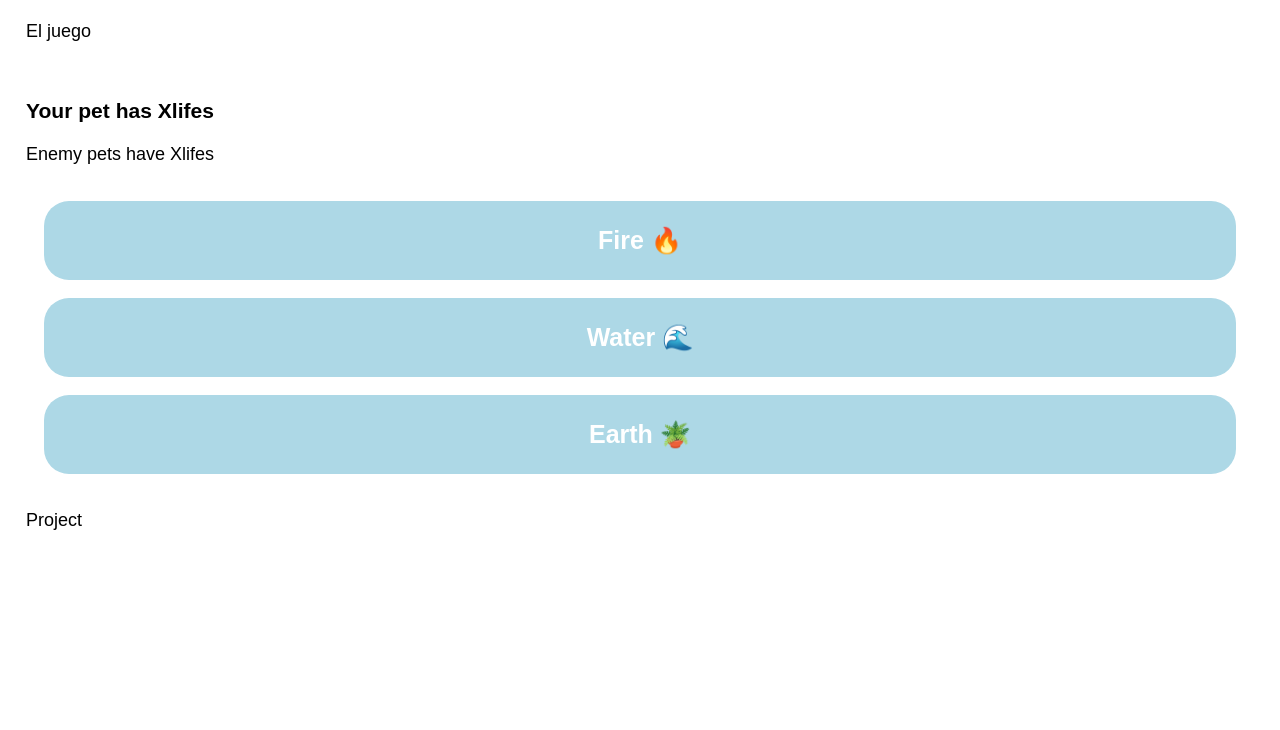
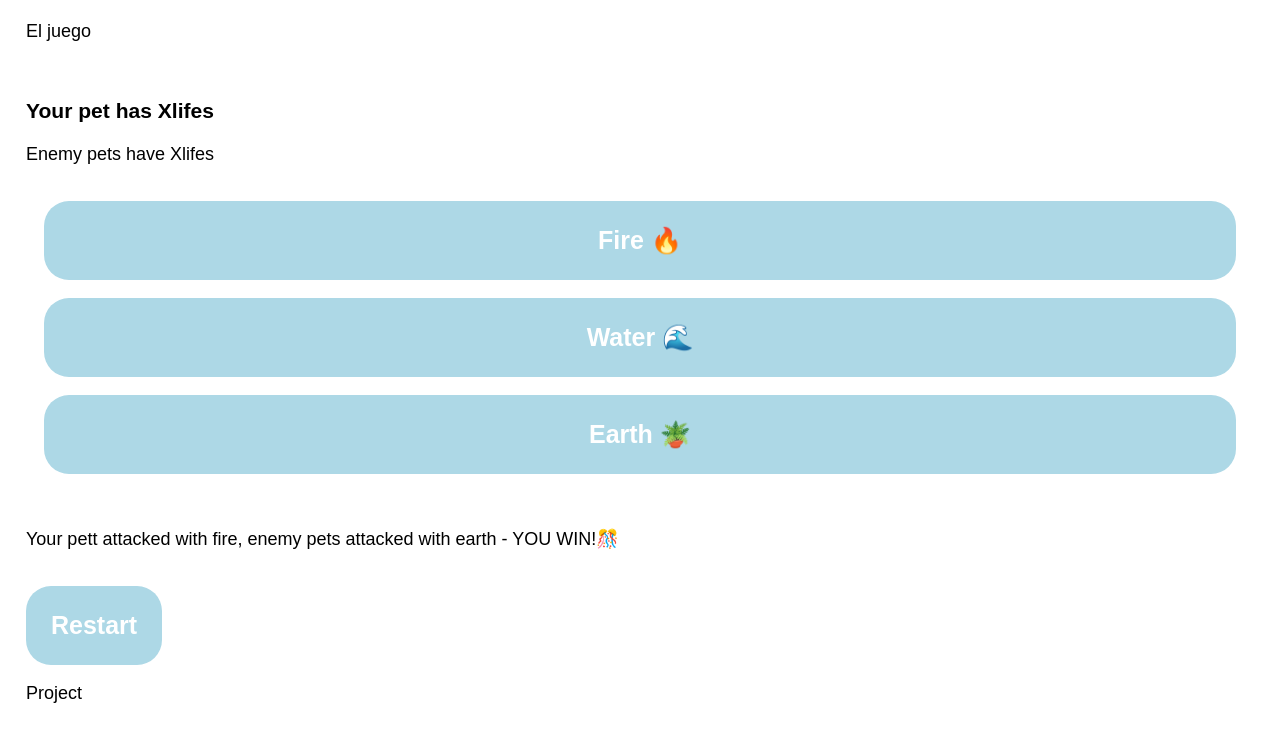
Before and after one commit to LAUS-Developer/learing-platzi-courses, a plain HTML site: page mokepon/index.html in a window 1280 px wide. Shown: the part 113-843 px from the top of the page. Before the commit the page ends 800 px from the top, so only its background shows below. Drawn offline with Linux system fonts and the light colour scheme.

Commit message:
pc-fdp-mokepon-02
Adding additional sections for the topics combat and restart.

```diff
--- a/mokepon/index.html
+++ b/mokepon/index.html
@@ -63,6 +63,15 @@
                     <button> Earth 🪴 </button>
                 </div>
             </section>
+            <section id="combat-messages" class="combat">
+                <p>Your pett attacked with fire, enemy pets attacked with earth - YOU WIN!🎊</p>
+            </section>
+
+            <section id="restart">
+                <button id="btn-reset">Restart</button>
+            </section>
+
+
         </body>
         <footer>
             Project
```
